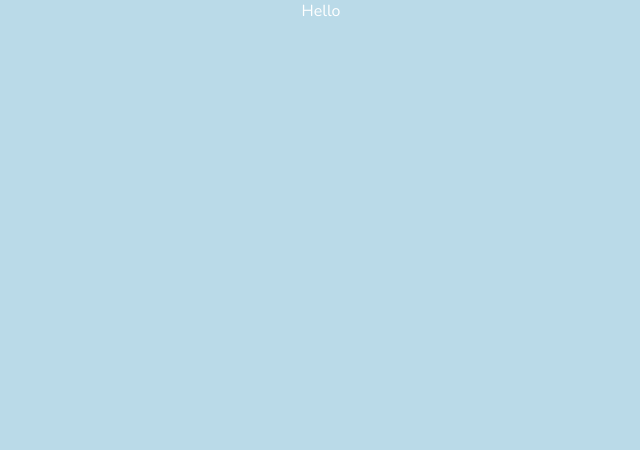
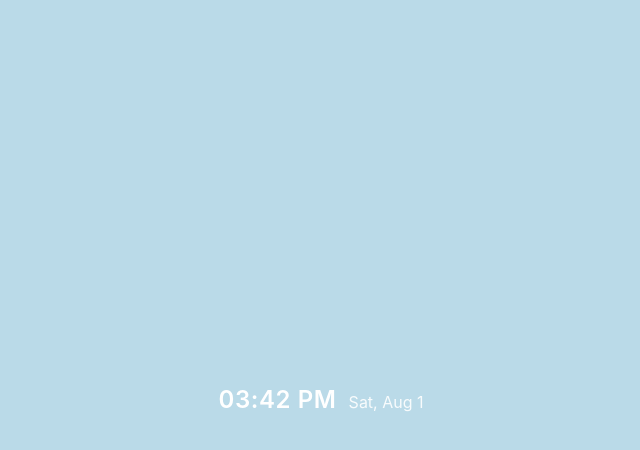
Before and after one commit to Arjuna-Ragil/winbar, a React (Vite) app in the folder frontend/: page / in a window 1280 px wide. Shown: the top 450 px of the page, without its empty margins (319-959 px from the left). Built offline with nearby package versions, Linux system fonts and the light colour scheme.

Commit message:
feat: added clock

```diff
--- a/frontend/src/App.css
+++ /dev/null
@@ -1,59 +0,0 @@
-#app {
-    height: 100vh;
-    text-align: center;
-}
-
-#logo {
-    display: block;
-    width: 50%;
-    height: 50%;
-    margin: auto;
-    padding: 10% 0 0;
-    background-position: center;
-    background-repeat: no-repeat;
-    background-size: 100% 100%;
-    background-origin: content-box;
-}
-
-.result {
-    height: 20px;
-    line-height: 20px;
-    margin: 1.5rem auto;
-}
-
-.input-box .btn {
-    width: 60px;
-    height: 30px;
-    line-height: 30px;
-    border-radius: 3px;
-    border: none;
-    margin: 0 0 0 20px;
-    padding: 0 8px;
-    cursor: pointer;
-}
-
-.input-box .btn:hover {
-    background-image: linear-gradient(to top, #cfd9df 0%, #e2ebf0 100%);
-    color: #333333;
-}
-
-.input-box .input {
-    border: none;
-    border-radius: 3px;
-    outline: none;
-    height: 30px;
-    line-height: 30px;
-    padding: 0 10px;
-    background-color: rgba(240, 240, 240, 1);
-    -webkit-font-smoothing: antialiased;
-}
-
-.input-box .input:hover {
-    border: none;
-    background-color: rgba(255, 255, 255, 1);
-}
-
-.input-box .input:focus {
-    border: none;
-    background-color: rgba(255, 255, 255, 1);
-}
--- a/frontend/src/App.jsx
+++ b/frontend/src/App.jsx
@@ -1,10 +1,24 @@
-import './App.css';
+import { useState, useEffect } from 'react';
 
 function App() {
+    const [time, setTime] = useState(new Date());
+
+    useEffect(() => {
+        const timer = setInterval(() => {
+            setTime(new Date());
+        }, 1000);
+        return () => clearInterval(timer);
+    }, []);
+
+    const timeString = time.toLocaleTimeString([], { hour: '2-digit', minute: '2-digit' });
+    const dateString = time.toLocaleDateString([], { weekday: 'short', month: 'short', day: 'numeric' });
 
     return (
-        <div className='bg-transparent'>
-            Hello
+        <div className="h-screen w-full flex items-center justify-center overflow-hidden select-none text-white font-sans">
+            <div className="flex items-baseline gap-3">
+                <span className="text-2xl font-semibold tracking-wide">{timeString}</span>
+                <span className="text-base font-normal opacity-90">{dateString}</span>
+            </div>
         </div>
     )
 }
--- a/frontend/src/style.css
+++ b/frontend/src/style.css
@@ -1,3 +1,5 @@
+@import "tailwindcss";
+
 html {
     background-color: rgba(44, 142, 185, 0.327);
     text-align: center;
--- a/frontend/vite.config.js
+++ b/frontend/vite.config.js
@@ -1,7 +1,11 @@
 import {defineConfig} from 'vite'
 import react from '@vitejs/plugin-react'
+import tailwindcss from '@tailwindcss/vite'
 
 // https://vitejs.dev/config/
 export default defineConfig({
-  plugins: [react()]
+  plugins: [
+    react(),
+    tailwindcss()
+  ]
 })
```
